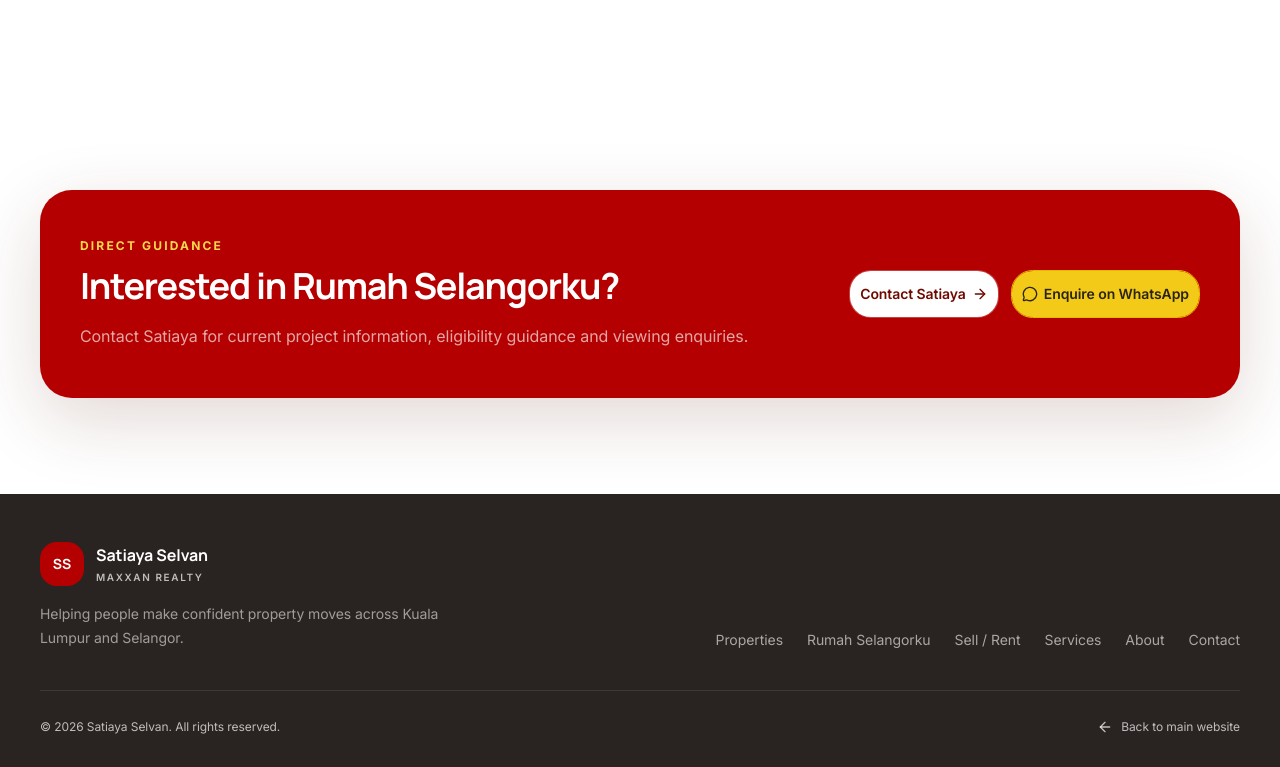
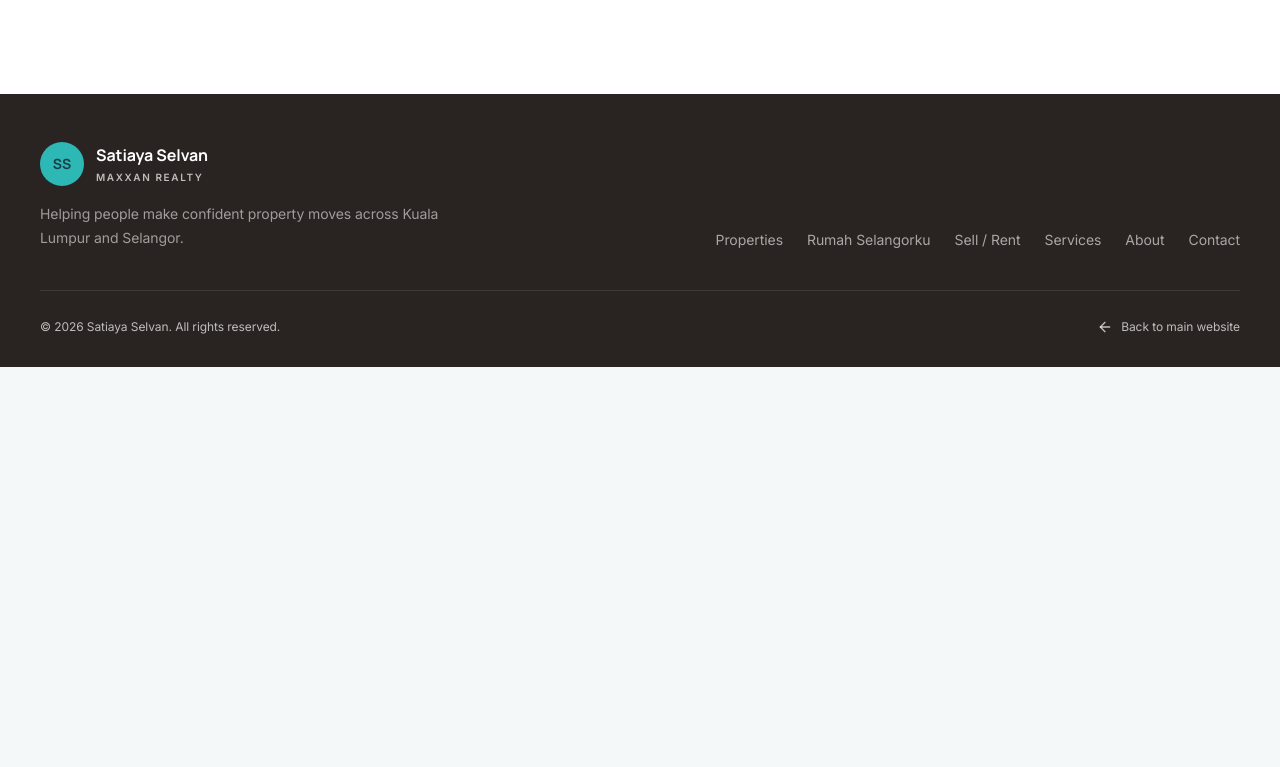
Before and after one commit to sathiyarealestateagent-a11y/satiaya-property-website, a Next.js app: page /rumah-selangorku in a window 1280 px wide. Shown: the part 1439-2206 px from the top of the page. After the commit the page ends 1806 px from the top, so only its background shows below. Built offline with nearby package versions, Linux system fonts and the light colour scheme; no server answers; the database is empty.

Commit message:
Remove Rumah Selangorku enquiry panel

```diff
--- a/app/rumah-selangorku/page.tsx
+++ b/app/rumah-selangorku/page.tsx
@@ -454,52 +454,12 @@ export default async function RumahSelangorkuPage() {
         </div>
       </section>
 
-      <section className="bg-white px-5 py-16 sm:px-8 sm:py-20 lg:px-10 lg:py-24">
-        <div className="mx-auto max-w-7xl rounded-[2rem] bg-[#B40000] px-6 py-10 text-white shadow-[0_22px_70px_rgba(92,40,24,.18)] sm:px-10 sm:py-12 lg:flex lg:items-center lg:justify-between lg:gap-10">
-          <div className="max-w-2xl">
-            <p className="text-xs font-bold uppercase tracking-[0.18em] text-[#F8D94E]">
-              Direct guidance
-            </p>
-            <h2 className="mt-3 font-heading text-3xl font-bold tracking-[-0.035em] sm:text-4xl">
-              {pageConfig.contactTitle}
-            </h2>
-            <p className="mt-4 leading-7 text-white/65">
-              {pageConfig.contactDescription}
-            </p>
-          </div>
-          <div className="mt-8 flex flex-col gap-3 sm:flex-row lg:mt-0 lg:shrink-0">
-            <Link
-              href="/#contact"
-              className={cn(
-                buttonVariants({ variant: 'outline', size: 'lg' }),
-                'h-12 border-white/25 bg-white text-[#6F0900] hover:border-[#F4CA18] hover:bg-[#FFF4E5]',
-              )}
-            >
-              {pageConfig.contactButton}
-              <ArrowRight aria-hidden="true" />
-            </Link>
-            <a
-              href={whatsappHref}
-              target="_blank"
-              rel="noreferrer"
-              className={cn(
-                buttonVariants({ size: 'lg' }),
-                'h-12 border-[#E4B900] bg-[#F4CA18] text-[#2A2415] hover:border-white hover:bg-white hover:text-[#6F0900]',
-              )}
-            >
-              <MessageCircle aria-hidden="true" />
-              {pageConfig.whatsappButton}
-            </a>
-          </div>
-        </div>
-      </section>
-
       <footer className="bg-[#292321] px-5 pb-8 pt-12 text-white sm:px-8 lg:px-10">
         <div className="mx-auto max-w-7xl">
           <div className="flex flex-col gap-8 border-b border-white/10 pb-10 lg:flex-row lg:items-end lg:justify-between">
             <div>
               <Link href="/" className="inline-flex items-center gap-3">
-                <span className="grid size-11 place-items-center rounded-xl bg-[#B40000] font-heading text-sm font-bold text-white">
+                <span className="grid size-11 place-items-center rounded-full bg-[#2DB8B5] font-heading text-sm font-bold text-[#173F4A]">
                   {content.logo.mark}
                 </span>
                 <span>
```
